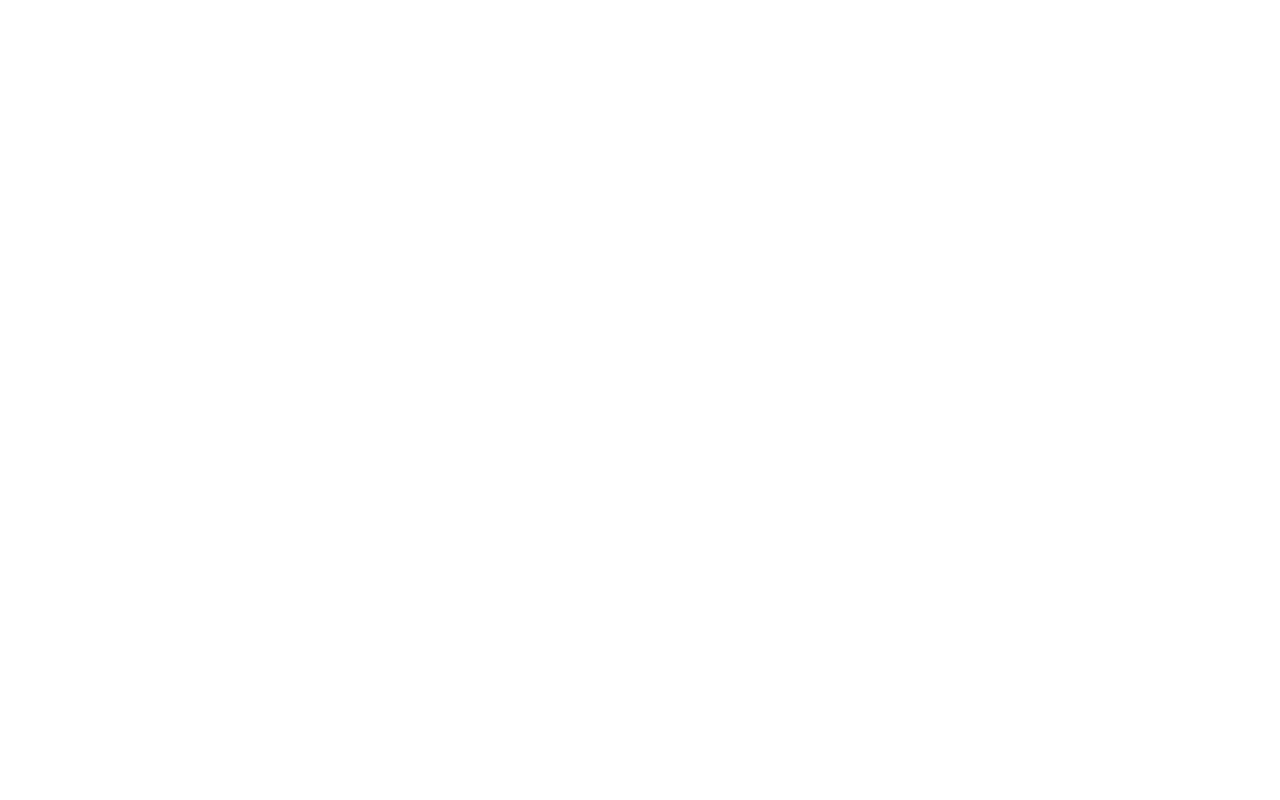
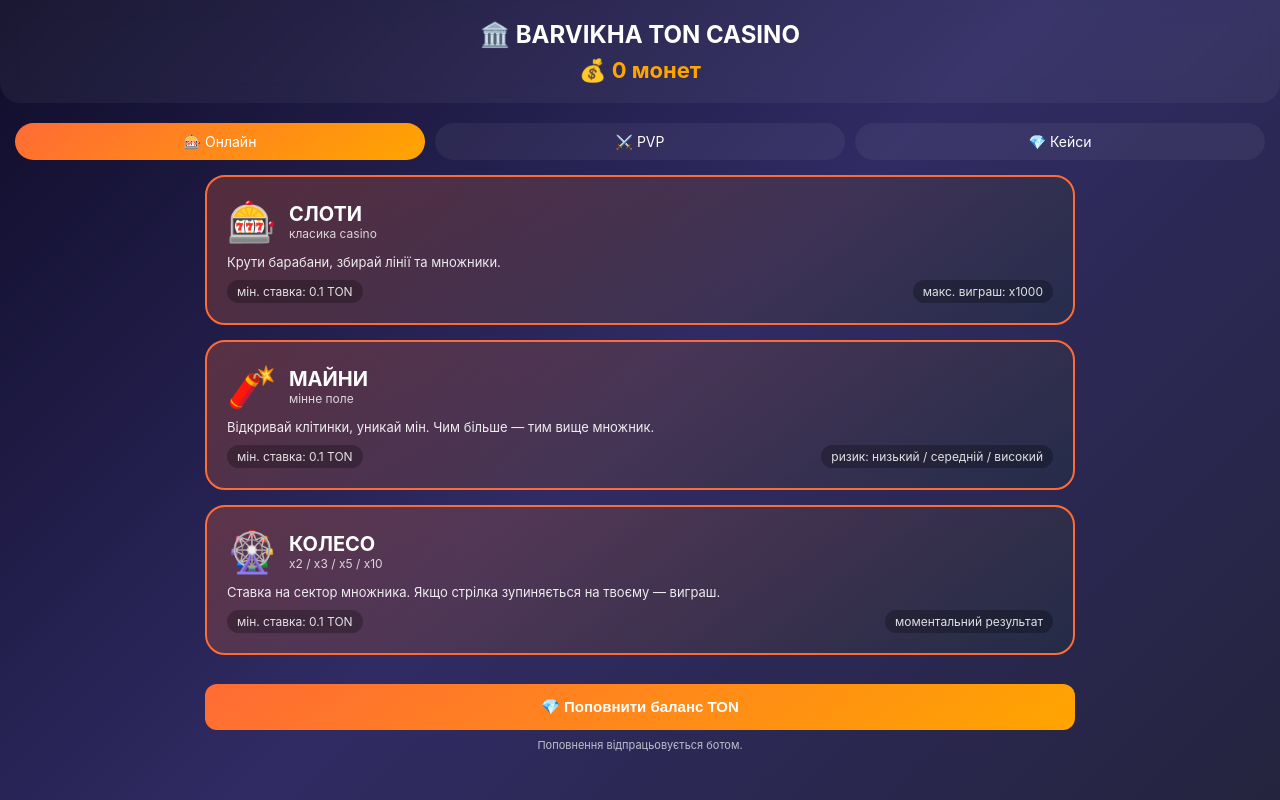
Before and after one commit to zxc63/bahkriva, a plain HTML site: page index.html in a window 1280 px wide. Drawn offline with Linux system fonts and the light colour scheme.

Commit message:
Fix script tag closing in index.html

```diff
--- a/index.html
+++ b/index.html
@@ -4,7 +4,7 @@
   <meta charset="UTF-8" />
   <meta name="viewport" content="width=device-width, initial-scale=1.0" />
   <title>BARVIKHA TON Mini App</title>
-  <script src="https://telegram.org/js/telegram-web-app.js"><\/script>
+  <script src="https://telegram.org/js/telegram-web-app.js"></script>
   <style>
     * { margin:0; padding:0; box-sizing:border-box; }
     body {
@@ -274,6 +274,6 @@
       tg.close();
     });
   }
-<\/script>
+</script>
 </body>
 </html>
```
